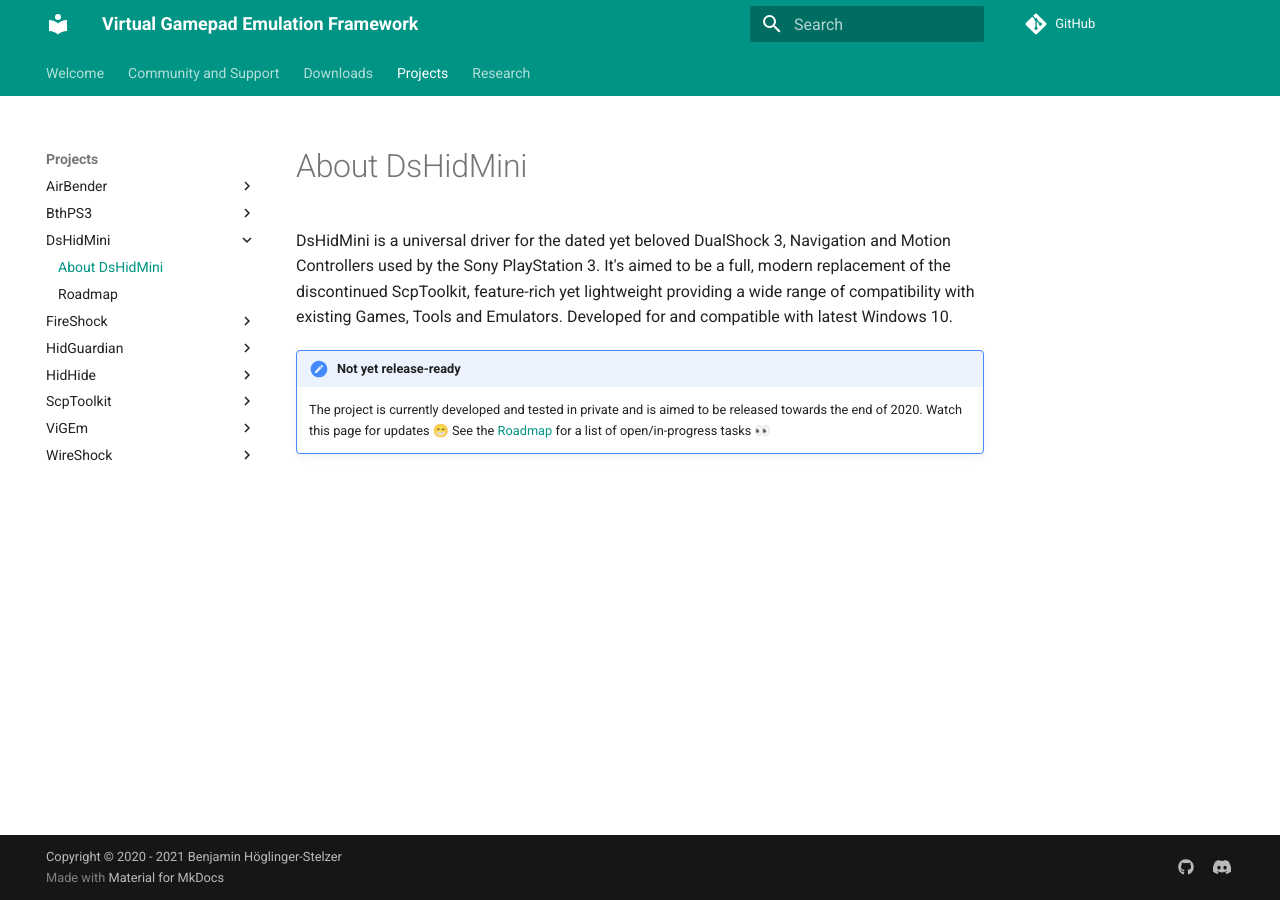
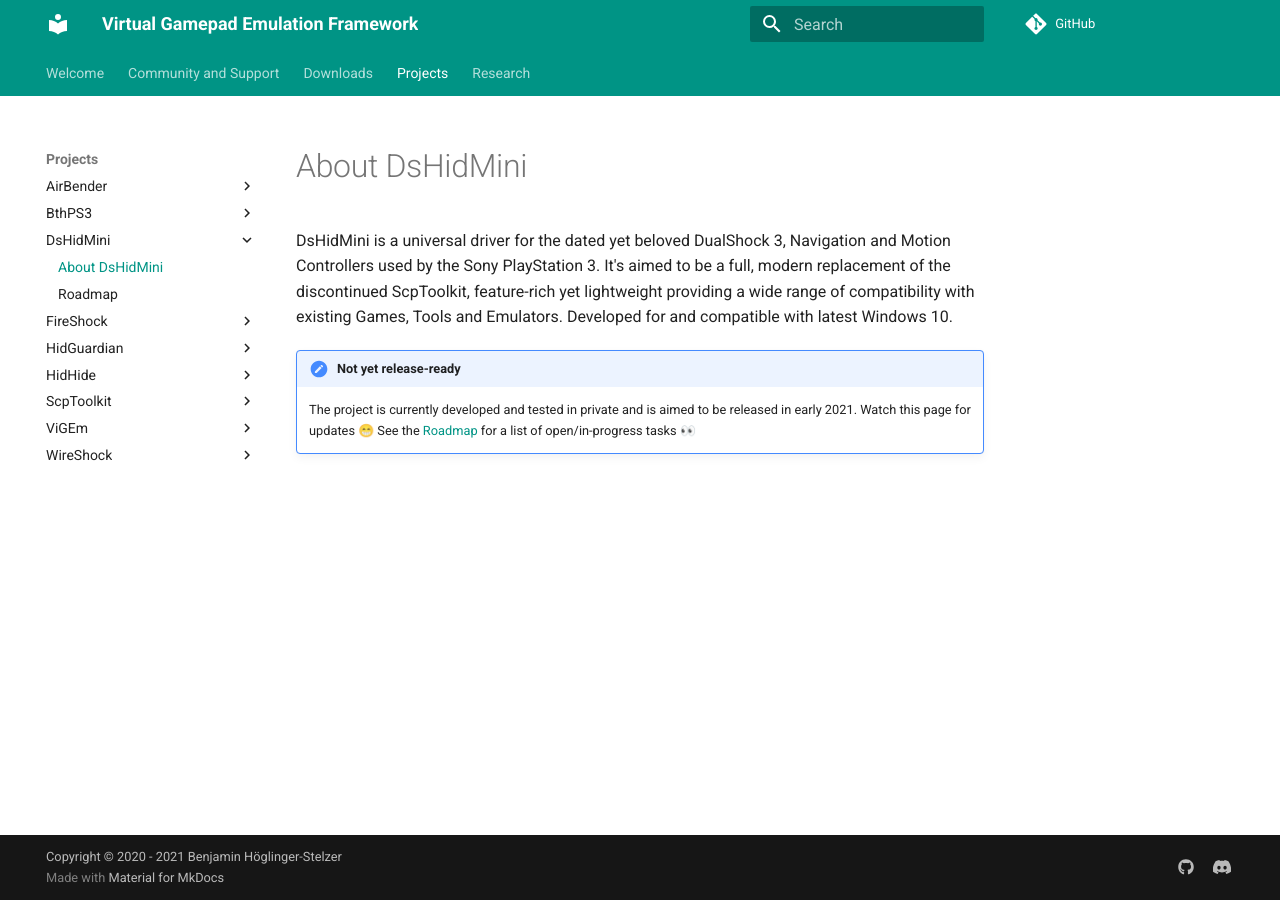
Before and after one commit to nefarius/ViGEm.github.io, an MkDocs documentation site: the page built from docs/projects/DsHidMini/index.md, in a window 1280 px wide. Built offline with MkDocs 1.6.1 and Material for MkDocs 9.7.7, drawn with Linux system fonts in a browser that asks for light colours; comment, search, counter and statistics services are not loaded.

Commit message:
Updated release ETA

```diff
--- a/docs/projects/DsHidMini/index.md
+++ b/docs/projects/DsHidMini/index.md
@@ -3,4 +3,4 @@
 DsHidMini is a universal driver for the dated yet beloved DualShock 3, Navigation and Motion Controllers used by the Sony PlayStation 3. It's aimed to be a full, modern replacement of the discontinued ScpToolkit, feature-rich yet lightweight providing a wide range of compatibility with existing Games, Tools and Emulators. Developed for and compatible with latest Windows 10.
 
 !!! attention "Not yet release-ready"
-    The project is currently developed and tested in private and is aimed to be released towards the end of 2020. Watch this page for updates 😁 See the [Roadmap](Roadmap) for a list of open/in-progress tasks 👀
+    The project is currently developed and tested in private and is aimed to be released in early 2021. Watch this page for updates 😁 See the [Roadmap](Roadmap) for a list of open/in-progress tasks 👀
```
Also changed, not shown: docs/projects/HidHide/index.md (+1 -1 lines).
